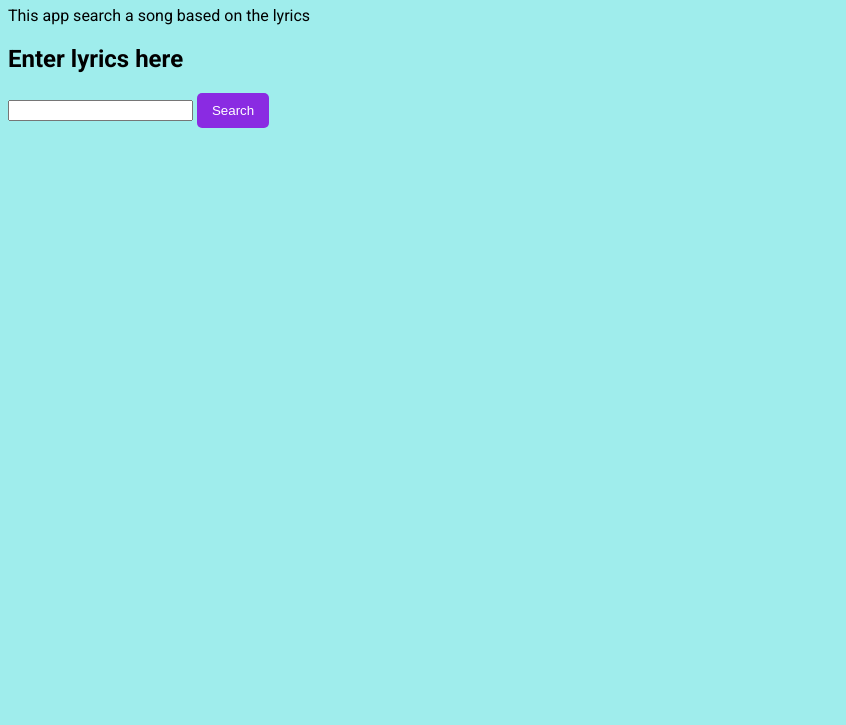
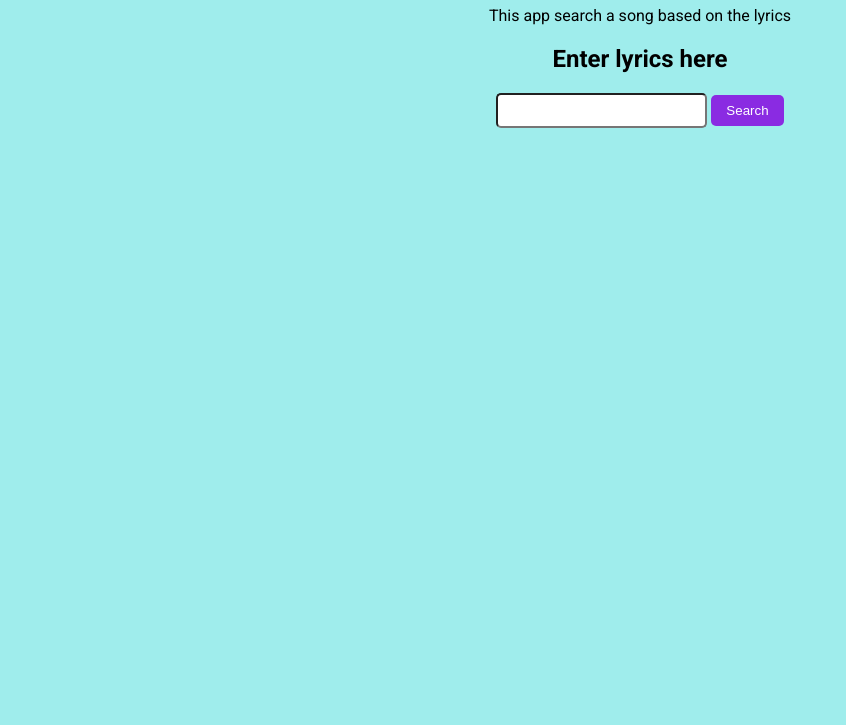
Before and after one commit to braulioloaizac/music-finder-live, a plain HTML site: page index.html in a window 1280 px wide. Shown: the part 75-800 px from the top of the page, without its empty margins (0-846 px from the left). Drawn offline with Linux system fonts and the light colour scheme.

Commit message:
last tuesday save

```diff
--- a/assets/css/styles.css
+++ b/assets/css/styles.css
@@ -9,21 +9,32 @@ body{
     font-family: 'Roboto', sans-serif;
     /* font-family: 'Ubuntu', sans-serif; */
     background-color: var(--primary-color);
+    text-align: center;
 }
 
 h1{
     color: var(--font-color);
+    font-weight: 800;
 }
 
 p{
     color: var(--text-color);
 }
 
+form{
+
+}
+
 .search{
-    padding: 10px 15px;
+    padding: 8px 15px;
     background: var(--button-color);
     border-radius: 5px;
     border: none;
     color: white;
     font-weight: 500;
 }
+
+.box{
+    padding: 8px 15px;
+    border-radius: 5px;
+}
--- a/index.html
+++ b/index.html
@@ -17,7 +17,7 @@
     <p>This app search a song based on the lyrics </p>
     <form type="submit">
         <h2>Enter lyrics here</h2>
-        <input type="text" name="lyrics" id="lyrics">
+        <input type="text" name="lyrics" id="lyrics" class="box">
         <button type="submit" class="search">Search</button>
     </form>
 </body>
```
